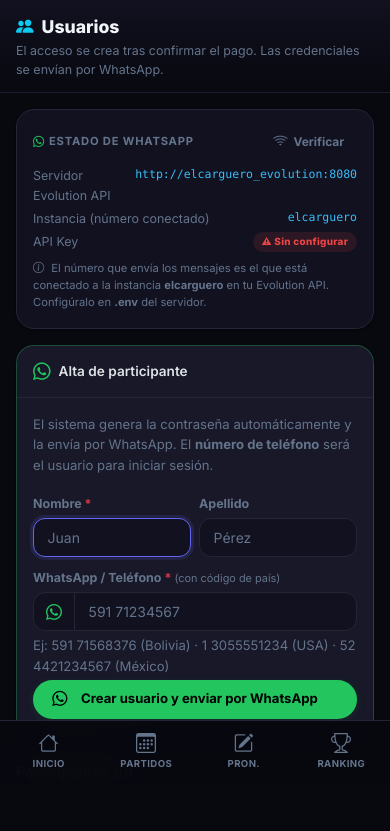
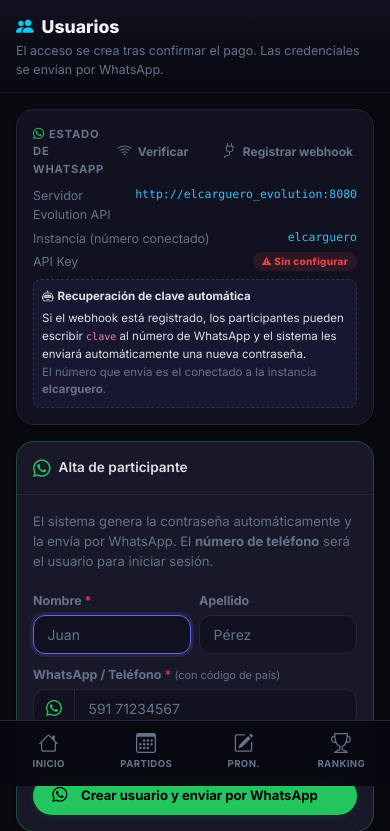
Before and after one commit to crismarbiker/mipolla, a Django app: page /admin/usuarios/ in a window 390 px wide. Shown: the part 58-889 px from the top of the page. Run offline with Django 5.2, Linux system fonts and the light colour scheme; the visitor is signed in with stand-in values (Sample User, id 1); data comes from the database, SQL or seed files in the repository.

Commit message:
feat: WhatsApp webhook for password recovery (keyword: 'clave')
- POST /webhook/whatsapp/ receives incoming WA messages from Evolution API
- If text == 'clave': generates new password, updates user, sends via WA
- Verified by apikey header matching EVOLUTION_API_KEY
- Admin button 'Registrar webhook' calls PUT /webhook/set/{instance}
- Admin button 'Verificar' checks instance connection state
- Unknown phone numbers silently ignored (no info leak)

Co-Authored-By: Claude Sonnet 4.6 <noreply@anthropic.com>

```diff
--- a/polla/urls.py
+++ b/polla/urls.py
@@ -13,4 +13,6 @@ urlpatterns = [
     path('admin/resultados/', views.admin_resultados, name='admin_resultados'),
     path('admin/resultados/<int:pk>/fetch/', views.admin_fetch_resultado, name='admin_fetch_resultado'),
     path('admin/whatsapp/test/', views.admin_test_whatsapp, name='admin_test_whatsapp'),
+    path('admin/whatsapp/registrar/', views.admin_registrar_webhook, name='admin_registrar_webhook'),
+    path('webhook/whatsapp/', views.webhook_whatsapp, name='webhook_whatsapp'),
 ]
--- a/polla/views.py
+++ b/polla/views.py
@@ -255,14 +255,108 @@ def admin_usuarios(request):
 @login_required
 @user_passes_test(_es_admin)
 def admin_test_whatsapp(request):
-    """Quick connectivity check for the admin panel."""
     from .whatsapp import verificar_conexion
     ok, msg = verificar_conexion()
     if ok:
         messages.success(request, f'✅ {msg}')
     else:
-        messages.error(request, f'❌ WhatsApp desconectado — {msg}')
+        messages.error(request, f'❌ {msg}')
     return redirect('polla:admin_usuarios')
+
+
+@login_required
+@user_passes_test(_es_admin)
+def admin_registrar_webhook(request):
+    from .whatsapp import registrar_webhook
+    from django.conf import settings as djsettings
+    app_url = getattr(djsettings, 'APP_URL', 'https://www.elcarguero.com/MiPolla/')
+    webhook_url = app_url.rstrip('/') + '/webhook/whatsapp/'
+    ok, msg = registrar_webhook(webhook_url)
+    if ok:
+        messages.success(request, f'✅ {msg}')
+    else:
+        messages.error(request, f'❌ {msg}')
+    return redirect('polla:admin_usuarios')
+
+
+from django.views.decorators.csrf import csrf_exempt
+from django.http import JsonResponse
+import json
+
+
+@csrf_exempt
+def webhook_whatsapp(request):
+    """
+    Evolution API sends incoming WhatsApp messages here.
+    If the message text is exactly "clave", we generate a new password
+    and send it back to the user.
+    """
+    if request.method != 'POST':
+        return JsonResponse({'ok': True})
+
+    # Verify API key header (Evolution API sends apikey header)
+    from django.conf import settings as djsettings
+    api_key = getattr(djsettings, 'EVOLUTION_API_KEY', '')
+    if api_key:
+        req_key = request.headers.get('apikey', '')
+        if req_key != api_key:
+            return JsonResponse({'error': 'unauthorized'}, status=401)
+
+    try:
+        body = json.loads(request.body)
+    except (json.JSONDecodeError, Exception):
+        return JsonResponse({'ok': False, 'error': 'invalid json'})
+
+    # Only handle incoming message events
+    event = body.get('event', '')
+    if event not in ('messages.upsert', 'MESSAGES_UPSERT'):
+        return JsonResponse({'ok': True, 'ignored': event})
+
+    data = body.get('data', {})
+    key  = data.get('key', {})
+
+    # Skip messages I sent myself
+    if key.get('fromMe'):
+        return JsonResponse({'ok': True})
+
+    # Skip group messages
+    remote_jid = key.get('remoteJid', '')
+    if '@g.us' in remote_jid:
+        return JsonResponse({'ok': True})
+
+    # Extract text (handles plain text and extended text messages)
+    msg_obj = data.get('message', {})
+    texto = (
+        msg_obj.get('conversation') or
+        msg_obj.get('extendedTextMessage', {}).get('text') or
+        ''
+    ).strip().lower()
+
+    # Only react to "clave"
+    if texto != 'clave':
+        return JsonResponse({'ok': True, 'ignored': 'not keyword'})
+
+    # Extract phone number (strip @s.whatsapp.net and any non-digits)
+    from .whatsapp import normalizar_telefono, generar_password, enviar_credenciales_whatsapp
+    telefono = normalizar_telefono(remote_jid.split('@')[0])
+
+    # Find user by phone number (stored as username)
+    try:
+        user = User.objects.get(username=telefono, is_active=True)
+    except User.DoesNotExist:
+        # Don't respond to unknown numbers — avoids leaking info
+        return JsonResponse({'ok': True, 'ignored': 'user not found'})
+
+    # Generate and set new password
+    nueva_clave = generar_password()
+    user.set_password(nueva_clave)
+    user.save()
+
+    # Send new credentials via WhatsApp
+    nombre = user.get_full_name() or user.first_name or user.username
+    enviar_credenciales_whatsapp(telefono, nombre, telefono, nueva_clave)
+
+    return JsonResponse({'ok': True})
 
 
 @login_required
--- a/polla/whatsapp.py
+++ b/polla/whatsapp.py
@@ -79,6 +79,34 @@ def enviar_credenciales_whatsapp(
         return False, f'Error inesperado: {e}'
 
 
+def registrar_webhook(webhook_url: str) -> tuple[bool, str]:
+    """Register the webhook URL in Evolution API for MESSAGES_UPSERT events."""
+    api_url  = _cfg('EVOLUTION_API_URL',  '')
+    api_key  = _cfg('EVOLUTION_API_KEY',  '')
+    instance = _cfg('EVOLUTION_INSTANCE', '')
+
+    if not api_key:
+        return False, 'EVOLUTION_API_KEY no configurada.'
+
+    try:
+        resp = requests.put(
+            f"{api_url}/webhook/set/{instance}",
+            json={
+                "url": webhook_url,
+                "webhook_by_events": False,
+                "webhook_base64": False,
+                "events": ["MESSAGES_UPSERT"],
+            },
+            headers={"apikey": api_key},
+            timeout=8,
+        )
+        if resp.status_code in (200, 201):
+            return True, f'Webhook registrado en {instance}: {webhook_url}'
+        return False, f'API respondió {resp.status_code}: {resp.text[:120]}'
+    except Exception as e:
+        return False, f'Error: {e}'
+
+
 def verificar_conexion() -> tuple[bool, str]:
     """Check if Evolution API instance is online. Used by admin UI."""
     api_url  = _cfg('EVOLUTION_API_URL',  '')
--- a/templates/polla/admin_usuarios.html
+++ b/templates/polla/admin_usuarios.html
@@ -14,9 +14,15 @@
     <div class="card-body p-3">
       <div class="d-flex align-items-center justify-content-between mb-2">
         <span class="label"><i class="bi bi-whatsapp me-1 text-success"></i>Estado de WhatsApp</span>
-        <a href="{% url 'polla:admin_test_whatsapp' %}" class="btn btn-ghost btn-sm">
-          <i class="bi bi-wifi"></i> Verificar
-        </a>
+        <div class="d-flex gap-2">
+          <a href="{% url 'polla:admin_test_whatsapp' %}" class="btn btn-ghost btn-sm">
+            <i class="bi bi-wifi"></i> Verificar
+          </a>
+          <a href="{% url 'polla:admin_registrar_webhook' %}" class="btn btn-ghost btn-sm"
+             onclick="return confirm('¿Registrar webhook en Evolution API? Esto activa la recuperación de clave por WhatsApp.')">
+            <i class="bi bi-plug"></i> Registrar webhook
+          </a>
+        </div>
       </div>
       <div class="d-flex flex-column gap-1">
         <div class="d-flex justify-content-between">
@@ -36,12 +42,11 @@
           {% endif %}
         </div>
       </div>
-      <p class="text-muted mt-2 mb-0" style="font-size:.7rem;">
-        <i class="bi bi-info-circle me-1"></i>
-        El número que envía los mensajes es el que está conectado a la instancia
-        <strong>{{ wa_instance }}</strong> en tu Evolution API.
-        Configúralo en <strong>.env</strong> del servidor.
-      </p>
+      <div class="mt-2 p-2 rounded-3" style="background:rgba(99,102,241,.08);border:1px dashed rgba(99,102,241,.3);font-size:.72rem;">
+        <div class="fw-bold mb-1"><i class="bi bi-robot me-1"></i>Recuperación de clave automática</div>
+        Si el webhook está registrado, los participantes pueden escribir <code>clave</code> al número de WhatsApp y el sistema les enviará automáticamente una nueva contraseña.<br>
+        <span class="text-muted">El número que envía es el conectado a la instancia <strong>{{ wa_instance }}</strong>.</span>
+      </div>
     </div>
   </div>
 
```
